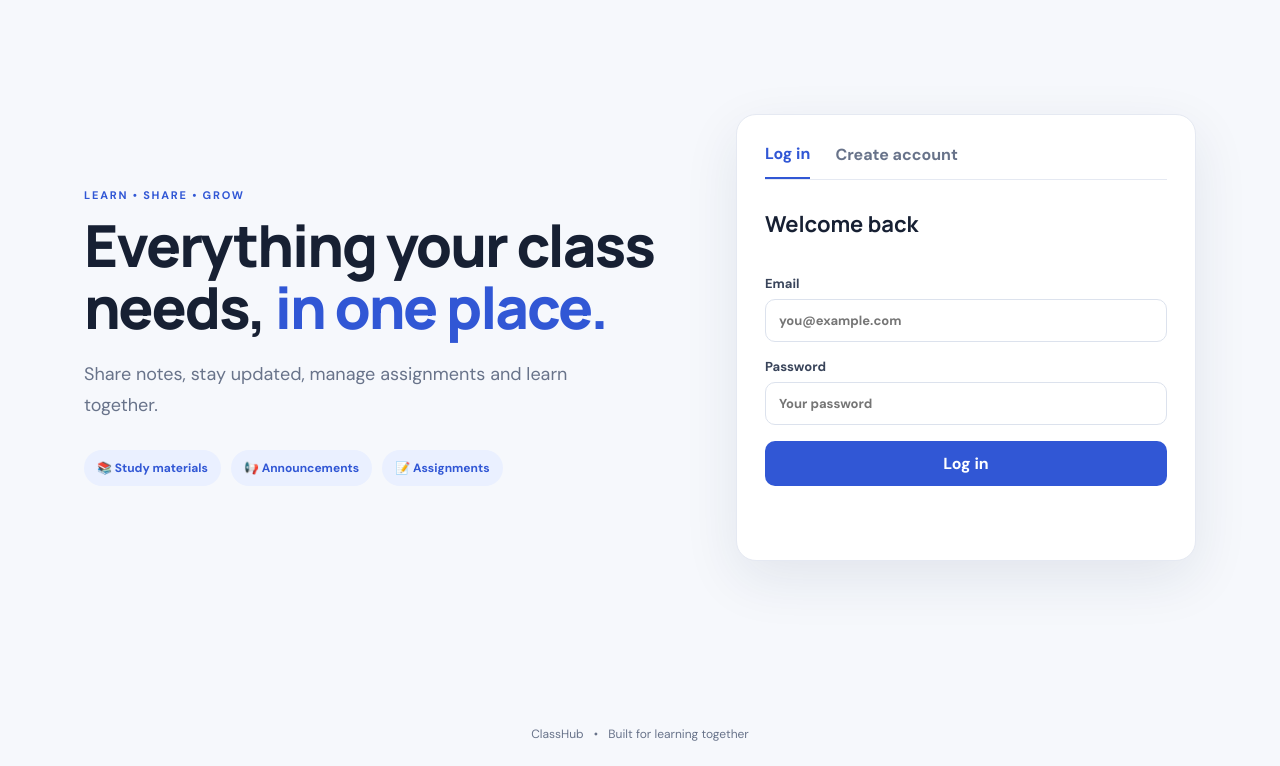
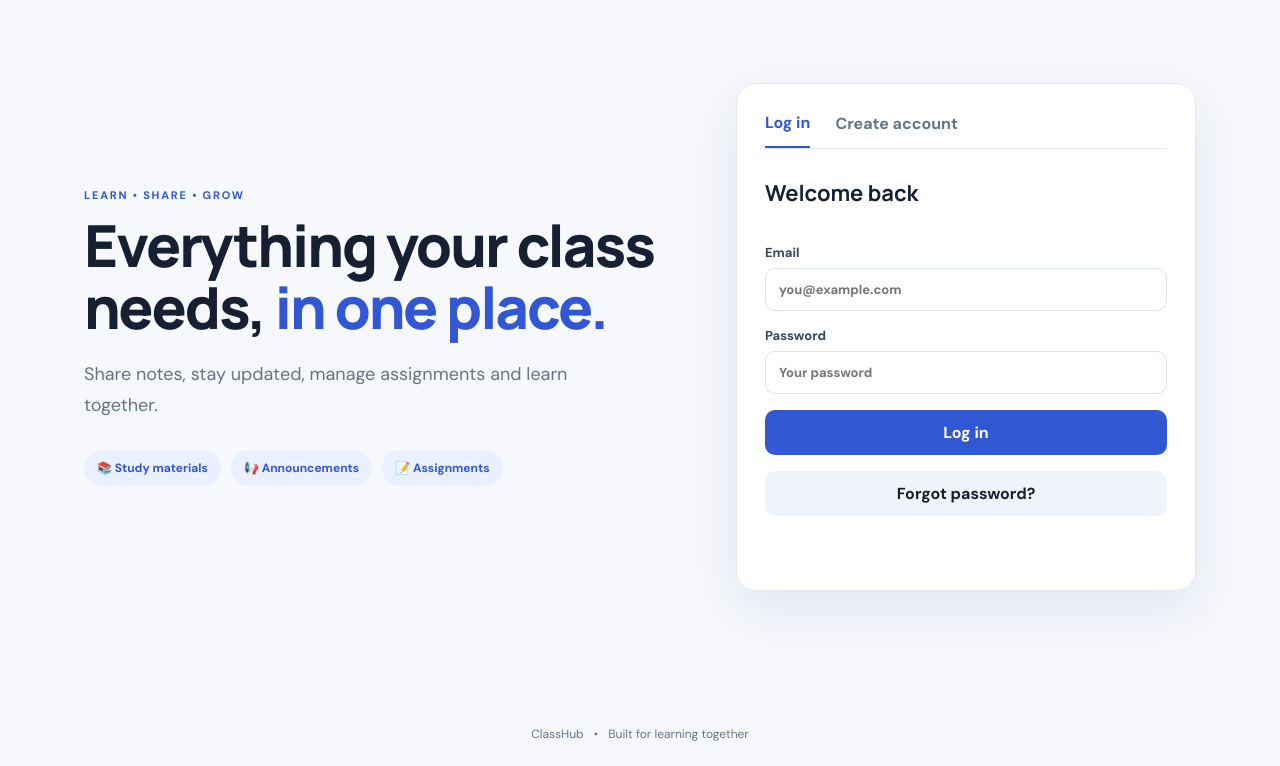
Before and after one commit to rahulgandhiuppala/ClassHub, a plain HTML site: page index.html in a window 1280 px wide. Shown: the part 78-844 px from the top of the page. Drawn offline with nearby package versions, Linux system fonts and the light colour scheme.

Commit message:
Add forgot password and password reset form

```diff
--- a/index.html
+++ b/index.html
@@ -14,8 +14,9 @@
 <section id="authView" class="auth-layout">
   <div class="welcome"><p class="eyebrow">LEARN • SHARE • GROW</p><h1>Everything your class needs, <span>in one place.</span></h1><p>Share notes, stay updated, manage assignments and learn together.</p><div class="feature-pills"><span>📚 Study materials</span><span>📢 Announcements</span><span>📝 Assignments</span></div></div>
   <div class="panel auth-panel"><div class="tabs"><button class="tab active" data-tab="login">Log in</button><button class="tab" data-tab="signup">Create account</button></div>
-    <form id="loginForm" class="stack"><h2>Welcome back</h2><label>Email<input name="email" type="email" placeholder="you@example.com" required></label><label>Password<input name="password" type="password" placeholder="Your password" required></label><button class="btn btn-primary" type="submit">Log in</button></form>
+    <form id="loginForm" class="stack"><h2>Welcome back</h2><label>Email<input name="email" type="email" placeholder="you@example.com" required></label><label>Password<input name="password" type="password" placeholder="Your password" required></label><button class="btn btn-primary" type="submit">Log in</button><button id="forgotPasswordBtn" class="btn btn-quiet" type="button">Forgot password?</button></form>
     <form id="signupForm" class="stack hidden"><h2>Join your class</h2><label>Full name<input name="name" placeholder="Your full name" required></label><label>Email<input name="email" type="email" placeholder="you@example.com" required></label><label>Password<input name="password" type="password" minlength="8" placeholder="At least 8 characters" required></label><label>Class invite code<input name="classCode" placeholder="Ask your teacher" required></label><button class="btn btn-primary" type="submit">Create account</button><p class="muted small">Only students with your teacher's invite code can join.</p></form>
+    <form id="passwordResetForm" class="stack hidden"><h2>Set a new password</h2><label>New password<input name="newPassword" type="password" minlength="8" placeholder="At least 8 characters" required></label><button class="btn btn-primary" type="submit">Update password</button></form>
     <p id="authMessage" class="message" role="status"></p>
   </div>
 </section>
```
